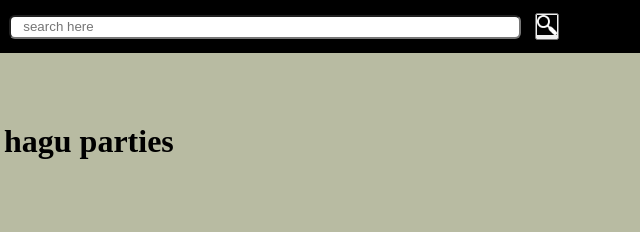
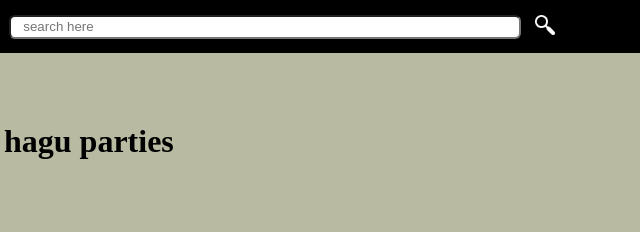
Before and after one commit to SantanuDaSss/haguparty, a plain HTML site: page haguparty/index.html in a window 1280 px wide. Shown: the top 232 px of the page, 314-954 px from the left. Drawn offline with Linux system fonts and the light colour scheme.

Commit message:
Update style.css

```diff
--- a/haguparty/style.css
+++ b/haguparty/style.css
@@ -87,4 +87,10 @@ main{
     background-color: black;
     margin: 0px;
    }
+
 }
+button{
+    padding: 0px;
+    background-color: black;
+    border: 0px solid;
+}
```
